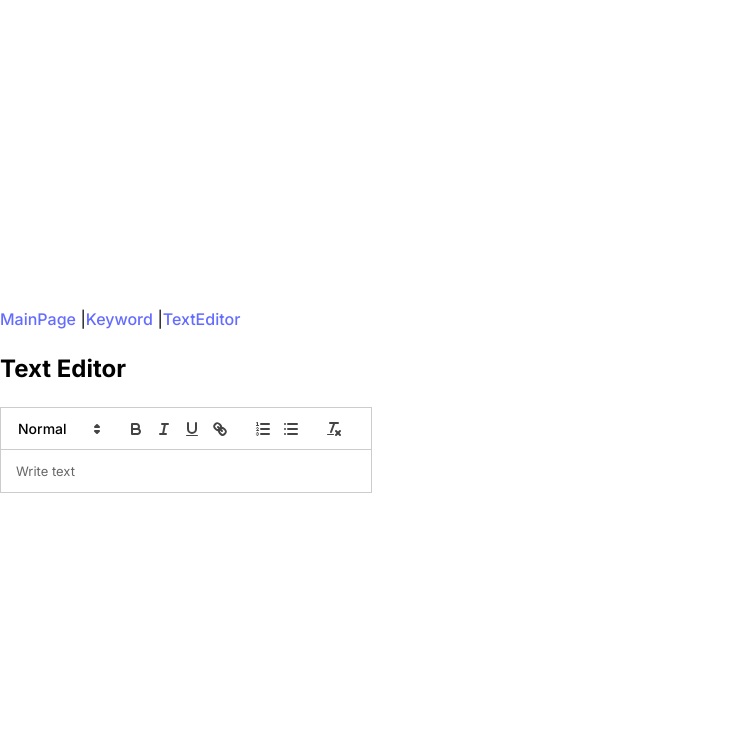
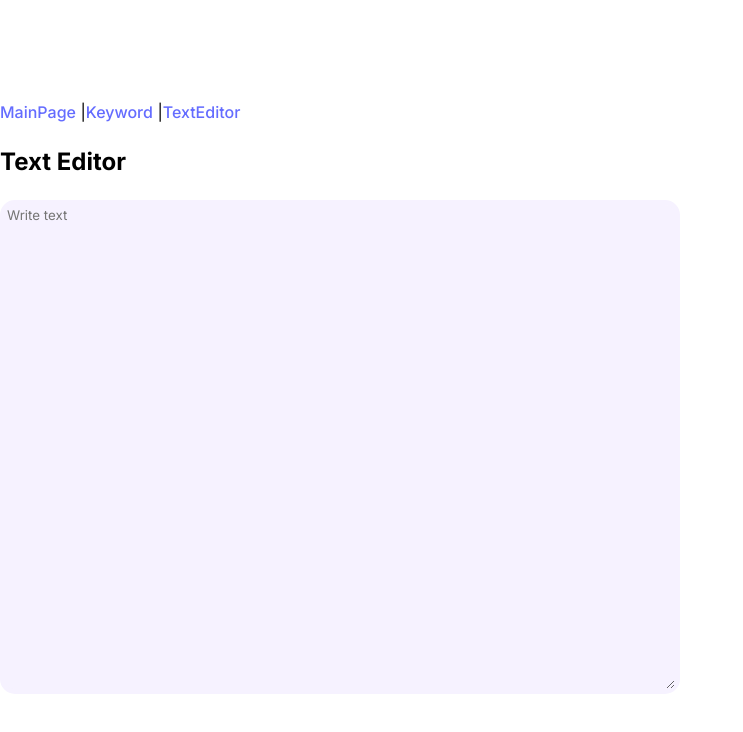
Before and after one commit to daminkim99/uoftHacks, a React (Vite) app in the folder client/: page /textEditor in a window 1280 px wide. Shown: the top 732 px of the page, without its empty margins (0-743 px from the left). Built offline with nearby package versions, Linux system fonts and the light colour scheme.

Commit message:
change textEditor layout

```diff
--- a/client/src/App.jsx
+++ b/client/src/App.jsx
@@ -3,7 +3,6 @@ import {Outlet} from 'react-router-dom'
 
 
 function App() {
-
 
   return(
     <div>
--- a/client/src/pages/TextEditor.css
+++ b/client/src/pages/TextEditor.css
@@ -3,3 +3,9 @@
     color:black;
 
 }
+
+.textbox {
+    border: 5px solid #F6F2FF;
+    background-color:#F6F2FF;
+    border-radius:15px;
+}
--- a/client/src/pages/TextEditor.jsx
+++ b/client/src/pages/TextEditor.jsx
@@ -9,18 +9,24 @@ const TextEditor = () => {
 
 
     const handleBody= e => {
-        console.log(e);
-        setBody(e)
+        const value = e.target.value;
+        setBody(value);
+        console.log(value);
     }
+
     return (
             <div>
             <h2>Text Editor</h2>
-            <ReactQuill
+            <textarea
+            className="textbox"
+            value = {body}
+            onChange={handleBody}
+            placeholder="Write text"
+            rows="30"
+            cols="80"
 
-            placeholder="Write text"
-            onChange={handleBody}
-            value={body}
             />
+
             </div>
         )
     }
```
